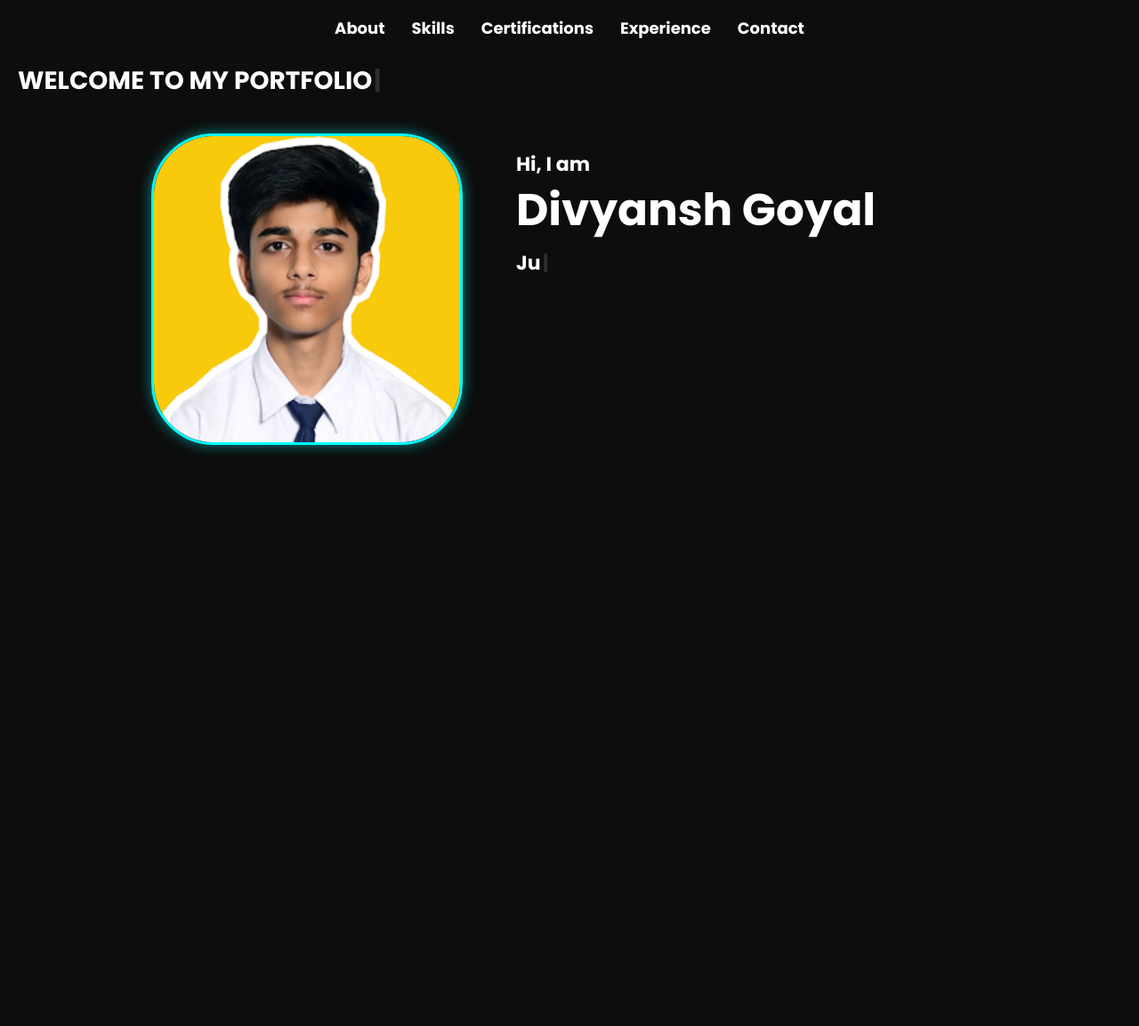
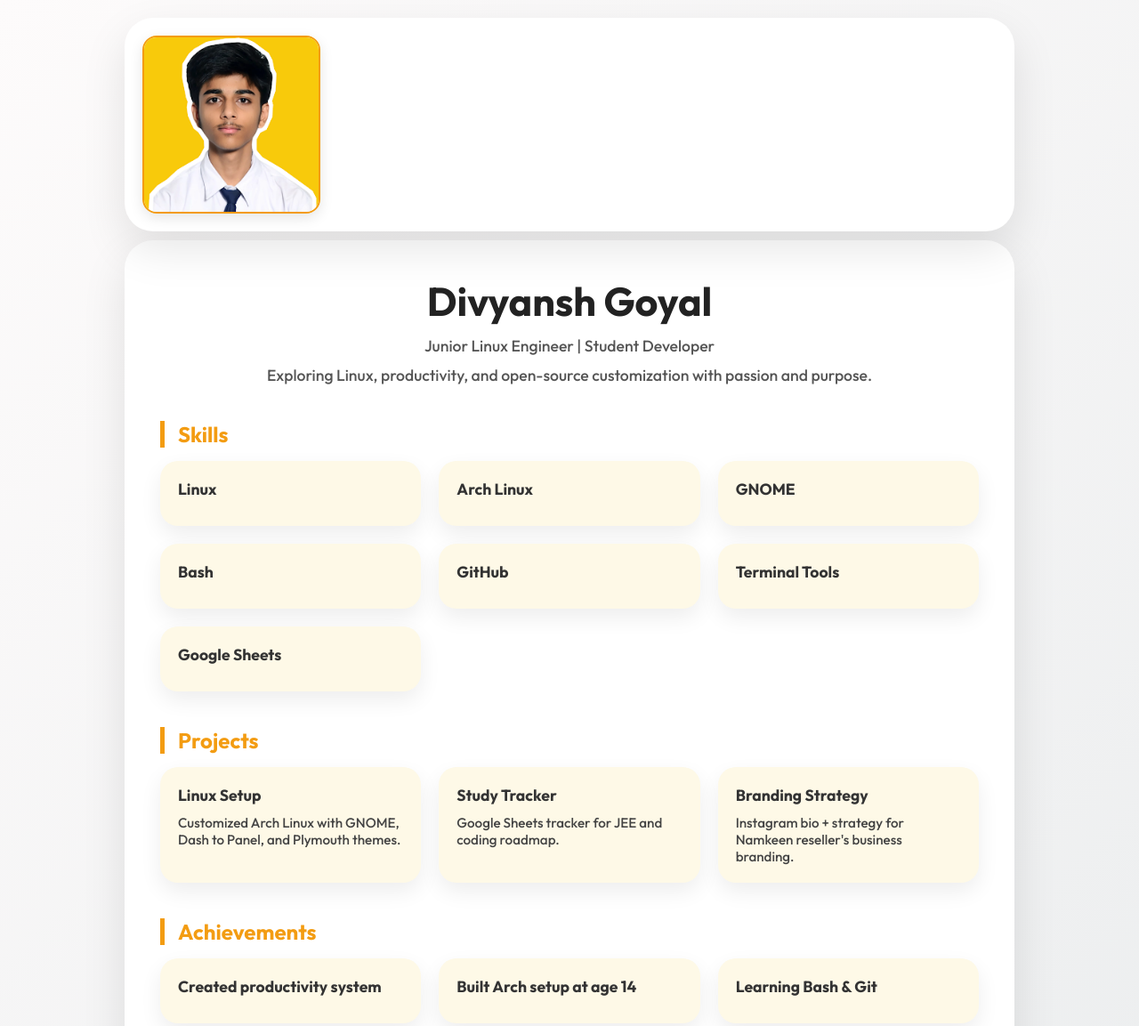
Before and after one commit to divyanshgoyal1/divyanshgoyal1.github.io, a plain HTML site: page index.html in a window 1280 px wide. Shown: the top 1153 px of the page at 89% size. Before the commit the page ends 800 px from the top, so only its background shows below. Drawn offline with nearby package versions, Linux system fonts and the light colour scheme.

Commit message:
index.html

```diff
--- a/index.html
+++ b/index.html
@@ -3,133 +3,212 @@
 <head>
   <meta charset="UTF-8">
   <meta name="viewport" content="width=device-width, initial-scale=1.0">
-<title>Divyansh Portfolio</title>
-<link href="https://fonts.googleapis.com/css2?family=Poppins:wght@700&display=swap" rel="stylesheet">
+  <title>Divyansh Goyal | Portfolio Resume</title>
+  <link href="https://fonts.googleapis.com/css2?family=Outfit:wght@500;700&display=swap" rel="stylesheet">
   <style>
-*{margin:0;padding:0;box-sizing:border-box;font-family:'Poppins',sans-serif;font-weight:700;}
-body{background:#0d0d0d;color:#fff;height:100vh;overflow:hidden;}
-nav{position:absolute;top:18px;left:50%;transform:translateX(-50%);display:flex;gap:30px;font-size:18px;opacity:0;flex-wrap:wrap;}
-nav a{color:#fff;text-decoration:none;transition:color 0.3s;font-weight:700;}
-nav a:hover{color:#00ffff;}
-#welcome{position:absolute;top:70px;left:20px;font-size:28px;white-space:nowrap;}
-#welcome::after{content:'|';display:inline-block;margin-left:2px;animation:blink 0.7s infinite;}
-@keyframes blink{0%,50%,100%{opacity:1;}25%,75%{opacity:0;}}
-.pic-section{position:absolute;top:150px;left:170px;width:350px;height:350px;opacity:0;transform:translateY(20px);}
-.pic{width:100%;height:100%;border-radius:20%;overflow:hidden;border:3px solid #00ffff;box-shadow:0 0 15px rgba(0,255,255,0.5);}
-.pic img{width:100%;height:100%;object-fit:cover;}
-.profile-text{position:absolute;top:170px;left:580px;opacity:0;}
-.profile-text p{font-size:22px;color:#fff;line-height:1.4;text-align:left;}
-.profile-text .animate-hi{display:inline-block;}
-.profile-text .animate-name{display:inline-block;font-weight:900;font-size:50px;}
-.profile-text .animate-avg{display:block;margin-top:10px;font-size:22px;}
-.profile-text .animate-avg .last-word{color:#00ffff;}
-.animate-avg::after {content:'|';display:inline-block;margin-left:2px;animation:blink 0.7s infinite;}
+    * {
+      margin: 0;
+      padding: 0;
+      box-sizing: border-box;
+    }
+    body {
+      font-family: 'Outfit', sans-serif;
+      background: linear-gradient(135deg, #fdfbfb, #ebedee);
+      min-height: 100vh;
+      display: flex;
+      justify-content: center;
+      align-items: flex-start;
+      padding: 120px 20px 40px 20px;
+    }
 
-/* Responsive for mobile */
-@media (max-width: 768px) {
-  body {overflow-y:auto;}
-  #welcome {font-size:20px;top:30px;left:10px;}
-  .pic-section {
-    top:100px; left:50%; transform:translateX(-50%);
-    width:200px; height:200px;
+    .resume-container {
+      width: 100%;
+      max-width: 1000px;
+      position: relative;
     }
-  .profile-text {
-    top:320px; left:50%; transform:translateX(-50%);
-    text-align:center; opacity:1 !important;
+
+    /* Top card styled as a “canvas” */
+    .top-placeholder-card {
+      background: #fff;
+      border-radius: 32px;
+      box-shadow: 0 20px 50px rgba(0, 0, 0, 0.1);
+      height: 240px;
+      width: 100%;
+      position: absolute;
+      top: -100px;
+      left: 50%;
+      transform: translateX(-50%);
+      display: flex;
+      align-items: flex-end; /* place tags at bottom */
+      padding: 20px;
+      gap: 10px; /* space between tags */
     }
-  .profile-text p {font-size:18px; line-height:1.4;}
-  .profile-text .animate-name {font-size:32px;}
-  .profile-text .animate-avg {font-size:18px; margin-top:8px;}
-  nav {font-size:16px; gap:15px; top:10px; left:50%; transform:translateX(-50%);}
+
+    /* Profile picture as a tag inside top card */
+    .profile-tag {
+      width: 200px;
+      height: 200px;
+      object-fit: cover;
+      border-radius: 16px;
+      box-shadow: 0 5px 15px rgba(0,0,0,0.1);
+      border: 2px solid #f39c12;
+      right: 100px;
+    }
+
+    /* Main resume card */
+    .resume {
+      background: #fff;
+      max-width: 1000px;
+      width: 100%;
+      padding: 40px;
+      border-radius: 32px;
+      box-shadow: 0 20px 50px rgba(0, 0, 0, 0.1);
+      display: grid;
+      gap: 40px;
+      margin-top: 150px;
+    }
+
+    .section {
+      display: flex;
+      flex-direction: column;
+      gap: 15px;
+    }
+
+    .header {
+      text-align: center;
+    }
+
+    .header h1 {
+      font-size: 2.8rem;
+      color: #222;
+    }
+
+    .header p {
+      margin-top: 10px;
+      font-size: 1.1rem;
+      color: #555;
+    }
+
+    .section-title {
+      font-size: 1.5rem;
+      font-weight: bold;
+      color: #f39c12;
+      border-left: 5px solid #f39c12;
+      padding-left: 15px;
+    }
+
+    .card-list {
+      display: grid;
+      grid-template-columns: repeat(auto-fit, minmax(250px, 1fr));
+      gap: 20px;
+    }
+
+    .card {
+      background: #fef9e7;
+      padding: 20px;
+      border-radius: 20px;
+      box-shadow: 0 10px 25px rgba(0, 0, 0, 0.07);
+    }
+
+    .card h3 {
+      font-size: 1.1rem;
+      margin-bottom: 10px;
+      color: #333;
+    }
+
+    .card p {
+      font-size: 0.95rem;
+      color: #444;
+    }
+
+    .contact a {
+      display: block;
+      margin-top: 5px;
+      font-weight: 600;
+      color: #2980b9;
+      text-decoration: none;
+    }
+
+    .footer {
+      text-align: center;
+      font-size: 0.8rem;
+      color: #aaa;
+      margin-top: 20px;
     }
   </style>
 </head>
 <body>
+  <div class="resume-container">
 
-<nav>
-  <a href="#about">About</a>
-  <a href="#skills">Skills</a>
-  <a href="#certifications">Certifications</a>
-  <a href="#experience">Experience</a>
-  <a href="#contact">Contact</a>
-</nav>
-
-<div id="welcome"></div>
-
-<div class="pic-section">
-  <div class="pic"><img src="pic.jpg" alt="pic"></div>
+    <!-- Top card with profile tag -->
+    <div class="top-placeholder-card">
+      <img src="pic.jpg" alt="Divyansh Goyal" class="profile-tag">
+      <!-- You can add more tags here -->
     </div>
 
-<div class="profile-text">
-  <p>
-    <span class="animate-hi">Hi, I am</span> <br>
-    <span class="animate-name">Divyansh Goyal</span> <br>
-    <span class="animate-avg"></span>
-  </p>
+    <div class="resume">
+      <div class="header">
+        <h1>Divyansh Goyal</h1>
+        <p>Junior Linux Engineer | Student Developer</p>
+        <p>Exploring Linux, productivity, and open-source customization with passion and purpose.</p>
       </div>
 
-<script src="https://cdnjs.cloudflare.com/ajax/libs/gsap/3.12.2/gsap.min.js"></script>
-<script>
-window.addEventListener('load', () => {
-  const nav = document.querySelector("nav");
-  const welcome = document.querySelector("#welcome");
-  const pic = document.querySelector(".pic-section");
-  const profileText = document.querySelector(".profile-text");
-  const hiText = document.querySelector(".animate-hi");
-  const nameText = document.querySelector(".animate-name");
-  const avgText = document.querySelector(".animate-avg");
+      <div class="section">
+        <div class="section-title">Skills</div>
+        <div class="card-list">
+          <div class="card"><h3>Linux</h3></div>
+          <div class="card"><h3>Arch Linux</h3></div>
+          <div class="card"><h3>GNOME</h3></div>
+          <div class="card"><h3>Bash</h3></div>
+          <div class="card"><h3>GitHub</h3></div>
+          <div class="card"><h3>Terminal Tools</h3></div>
+          <div class="card"><h3>Google Sheets</h3></div>
+        </div>
+      </div>
 
-  const tl = gsap.timeline();
+      <div class="section">
+        <div class="section-title">Projects</div>
+        <div class="card-list">
+          <div class="card">
+            <h3>Linux Setup</h3>
+            <p>Customized Arch Linux with GNOME, Dash to Panel, and Plymouth themes.</p>
+          </div>
+          <div class="card">
+            <h3>Study Tracker</h3>
+            <p>Google Sheets tracker for JEE and coding roadmap.</p>
+          </div>
+          <div class="card">
+            <h3>Branding Strategy</h3>
+            <p>Instagram bio + strategy for Namkeen reseller's business branding.</p>
+          </div>
+        </div>
+      </div>
 
-  // Navbar fade in
-  tl.to(nav,{opacity:1,duration:1});
+      <div class="section">
+        <div class="section-title">Achievements</div>
+        <div class="card-list">
+          <div class="card"><h3>Created productivity system</h3></div>
+          <div class="card"><h3>Built Arch setup at age 14</h3></div>
+          <div class="card"><h3>Learning Bash & Git</h3></div>
+        </div>
+      </div>
 
-  // Typewriter welcome
-  const welcomeText = "WELCOME TO MY PORTFOLIO";
-  let current = 0;
-  tl.add(()=>{
-    const interval = setInterval(()=>{
-      welcome.textContent += welcomeText[current];
-      current++;
-      if(current===welcomeText.length) clearInterval(interval);
-    },30);
-  });
+      <div class="section">
+        <div class="section-title">Contact</div>
+        <div class="card-list">
+          <div class="card contact">
+            <h3>Email</h3>
+            <a href="mailto:divyanshgoyal009@gmail.com">divyanshgoyal009@gmail.com</a>
+          </div>
+          <div class="card contact">
+            <h3>GitHub</h3>
+            <a href="https://github.com/">github.com/yourusername</a>
+          </div>
+        </div>
+      </div>
 
-  // Profile picture fade + slide
-  tl.to(pic,{opacity:1,y:0,duration:1,delay:0.9});
-
-  // Profile text fade in
-  tl.to(profileText,{opacity:1,duration:0.5},"-=0.5");
-
-  // Hi, I am animation from left
-  tl.from(hiText,{x:-10,opacity:0,duration:1,ease:"power2.out"});
-
-  // Divyansh Goyal bounce
-  tl.from(nameText,{y:-100,opacity:0,duration:1,ease:"bounce.out"});
-
-  // Typewriter for "Just an average developer" after Divyansh
-  tl.add(() => {
-    const avgTextEl = document.querySelector(".animate-avg");
-    const line = "Just an average developer";
-    let idx = 0;
-
-    function typeLine() {
-      if(idx < line.length){
-        if(idx >= 17){ // developer neon
-          avgTextEl.innerHTML = line.slice(0,17) + '<span class="last-word">'+line.slice(17,idx+1)+'</span>';
-        } else {
-          avgTextEl.textContent = line.slice(0,idx+1);
-        }
-        idx++;
-        setTimeout(typeLine, 100);
-      }
-    }
-
-    typeLine();
-  });
-
-});
-</script>
-
+      <div class="footer">&copy; 2025 Divyansh Goyal — Resume Website</div>
+    </div>
+  </div>
 </body>
 </html>
```
Lines whose indentation alone changed are shown as unchanged.
